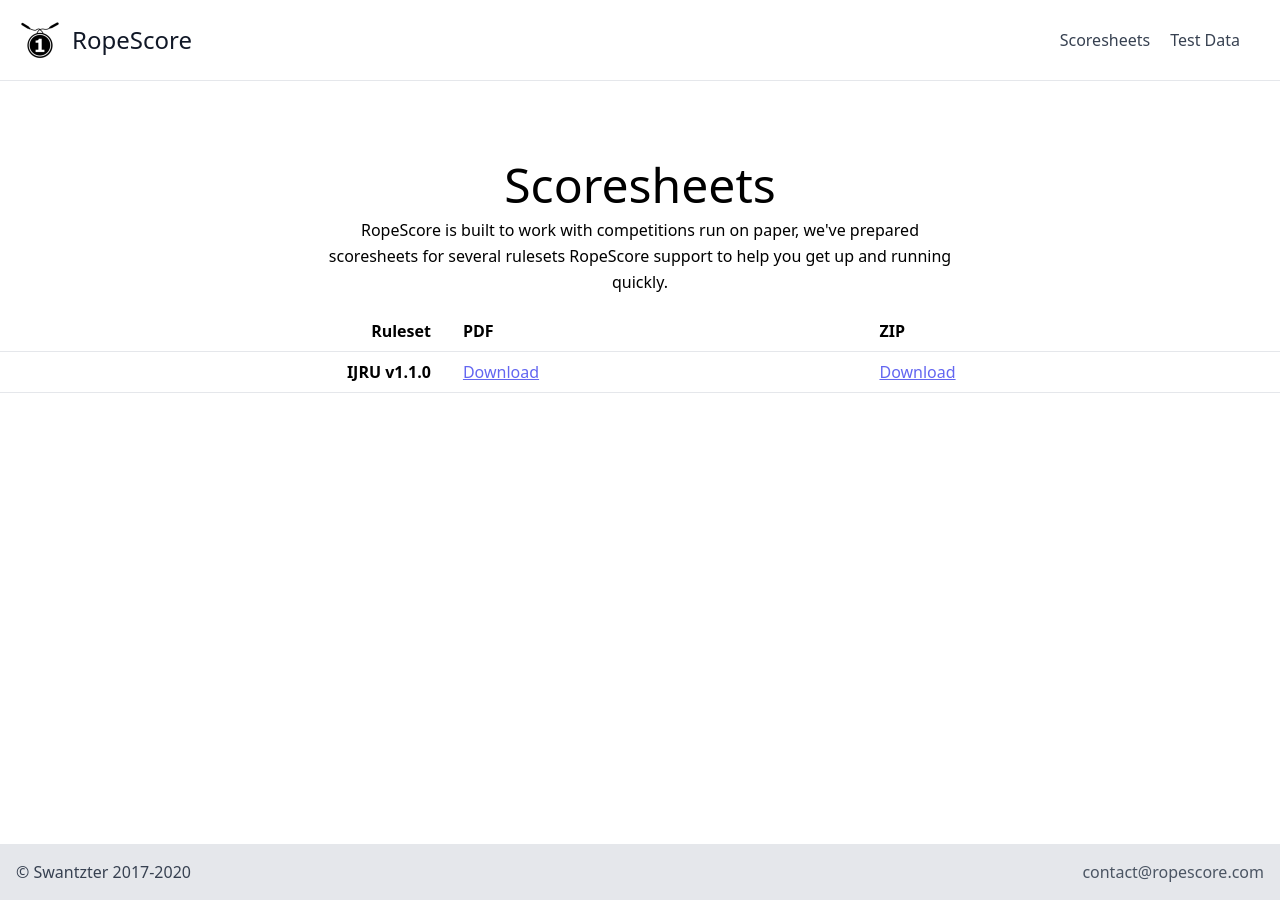
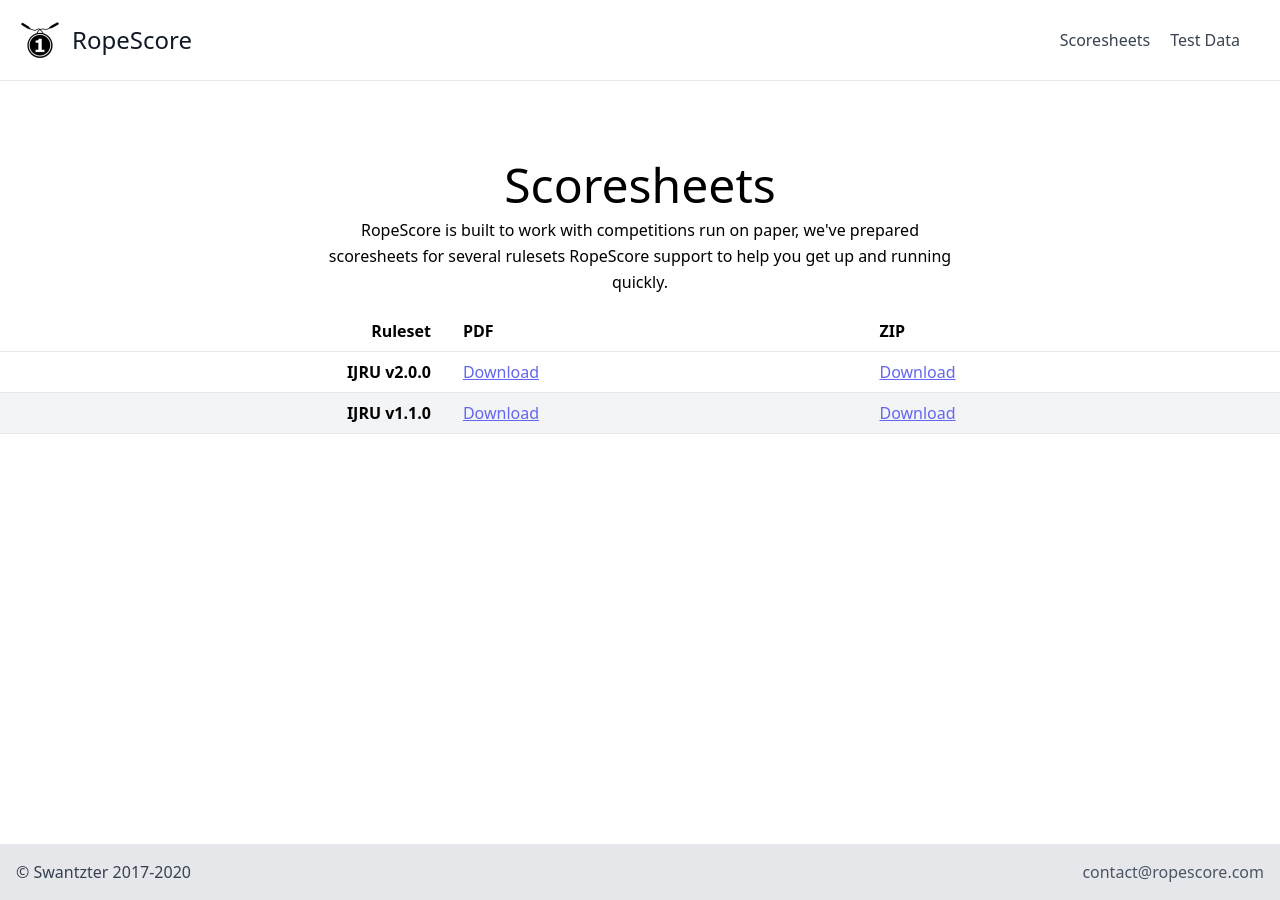
Before and after one commit to RopeScore/ropescore.com, a Jekyll site: the page built from scoresheets.html, in a window 1280 px wide. Built offline with Jekyll 4.4.1, drawn with Linux system fonts in a browser that asks for light colours.

Commit message:
Add IJRU v2.0.0 Scoresheets

```diff
--- a/_data/scoresheets.yml
+++ b/_data/scoresheets.yml
@@ -1,3 +1,6 @@
+- ruleset: IJRU v2.0.0
+  folder: ijru-2.0.0
+  fileBase: RopeScore-IJRUv2.0.0-Scoresheets
 - ruleset: IJRU v1.1.0
   folder: ijru-1.1.0
   fileBase: RopeScore-IJRUv1.1.0-Scoresheets
```
Also changed, not shown: 2 other files.
